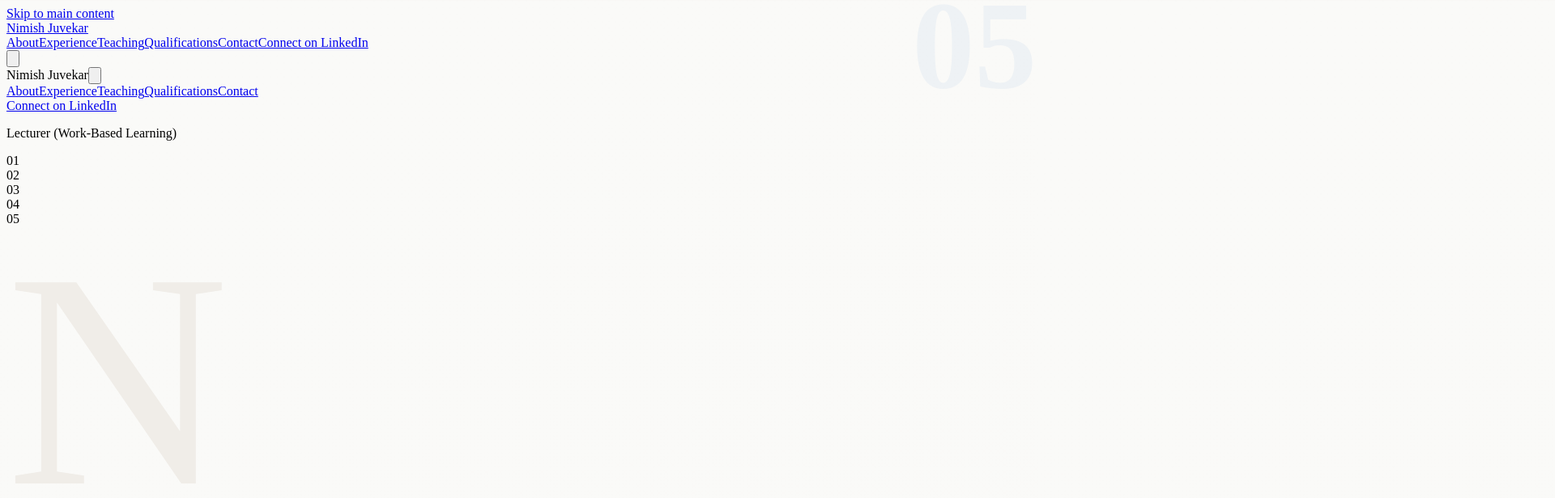
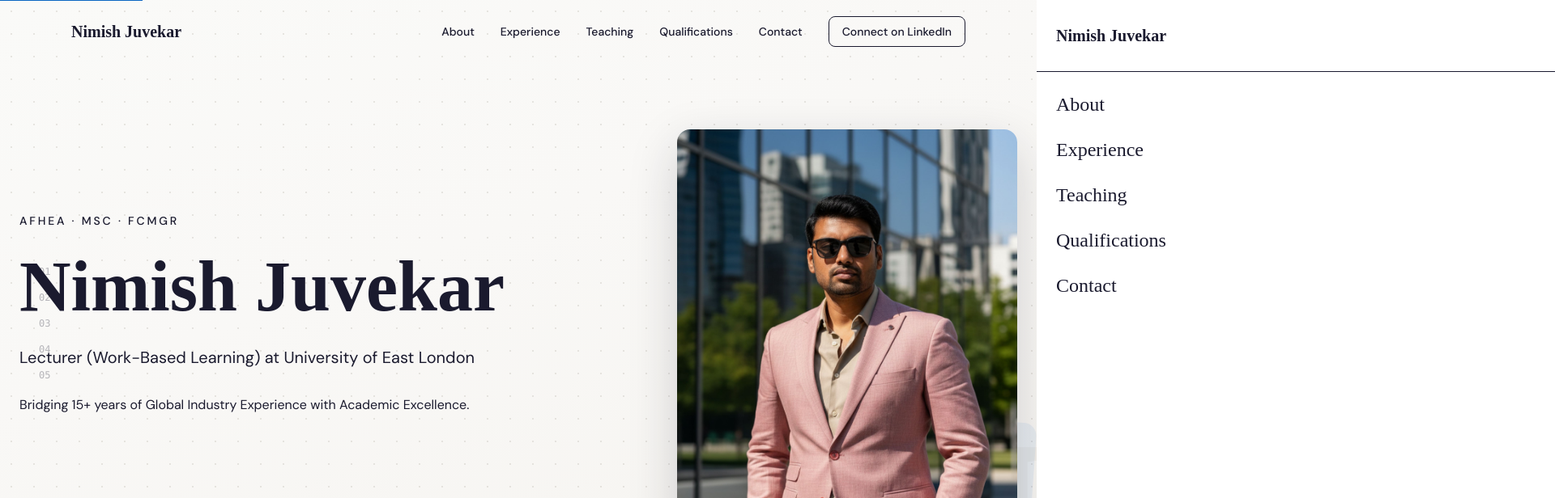
Before and after one commit to ashok-1986/nimish-juvekar-portfolio, a Next.js app: page / in a window 1280 px wide. Shown: the top 616 px of the page at 81% size, 1920 px wide, since content can reach past the window. Built offline with nearby package versions, Linux system fonts and the light colour scheme.

Commit message:
Restore original globals.css and append enhancements

```diff
--- a/app/globals.css
+++ b/app/globals.css
@@ -1,5 +1,115 @@
-/* ─── PASTE THESE ADDITIONS INTO YOUR globals.css ─────────────────────────── */
-/* Add after your existing :root block */
+@import "tailwindcss";
+
+:root {
+  --navy: #1A1A2E;
+  --blue: #0A66C2;
+  --ivory: #F9F8F6;
+  --sky-tint: #EAF2FB;
+  --slate: #5A5A6E;
+  --mist: #E8E4DC;
+  --white: #FFFFFF;
+}
+
+@theme inline {
+  --color-background: var(--ivory);
+  --color-foreground: var(--navy);
+  --color-accent: var(--blue);
+  --color-section-bg: var(--sky-tint);
+  --color-body-text: var(--slate);
+  --color-border: var(--mist);
+  --color-navy: var(--navy);
+  --color-white: var(--white);
+
+  --font-sans: var(--font-dm-sans), system-ui, sans-serif;
+  --font-serif: "Times New Roman", Times, serif;
+
+  --text-clamp-hero: clamp(52px, 7vw, 88px);
+  --text-clamp-section-h2: clamp(32px, 4vw, 48px);
+  --text-clamp-stats: clamp(40px, 5vw, 56px);
+}
+
+h1, h2, h3, h4, h5, h6 {
+  font-family: var(--font-serif);
+}
+
+body {
+  background: var(--ivory);
+  color: var(--navy);
+  font-family: var(--font-sans);
+  font-size: 15px;
+  line-height: 1.65;
+}
+
+.font-serif {
+  font-family: var(--font-serif);
+}
+
+.text-clamp-hero {
+  font-size: var(--text-clamp-hero);
+  font-weight: 600;
+  line-height: 1.1;
+}
+
+.text-clamp-section-h2 {
+  font-size: var(--text-clamp-section-h2);
+  font-weight: 600;
+  line-height: 1.2;
+}
+
+.text-clamp-stats {
+  font-size: var(--text-clamp-stats);
+  font-weight: 600;
+}
+
+.card-title {
+  font-size: 18px;
+  font-weight: 600;
+}
+
+.label, .tag {
+  font-size: 12px;
+  font-weight: 500;
+  text-transform: uppercase;
+  letter-spacing: 0.5px;
+}
+
+.skip-link {
+  position: absolute;
+  top: -40px;
+  left: 0;
+  background: var(--blue);
+  color: var(--white);
+  padding: 8px 16px;
+  z-index: 100;
+  transition: top 0.2s;
+}
+
+.skip-link:focus {
+  top: 0;
+}
+
+@media (prefers-reduced-motion: reduce) {
+  *,
+  *::before,
+  *::after {
+    animation-duration: 0.01ms !important;
+    animation-iteration-count: 1 !important;
+    transition-duration: 0.01ms !important;
+    scroll-behavior: auto !important;
+  }
+}
+
+.glass {
+  background: rgba(255, 255, 255, 0.7);
+  backdrop-filter: blur(12px);
+  -webkit-backdrop-filter: blur(12px);
+}
+
+.glass-dark {
+  background: rgba(26, 26, 46, 0.7);
+  backdrop-filter: blur(12px);
+  -webkit-backdrop-filter: blur(12px);
+}
 
 /* ─── Enhanced spacing — consistent side padding ────────────────────────── */
 .container {
--- a/package.json
+++ b/package.json
@@ -9,11 +9,14 @@
     "lint": "eslint"
   },
   "dependencies": {
+    "@iconify/react": "^6.0.2",
     "clsx": "^2.1.1",
     "gsap": "^3.14.2",
+    "lenis": "^1.3.20",
     "lucide-react": "^1.0.1",
     "next": "16.2.1",
     "react": "19.2.4",
+    "react-countup": "^6.5.3",
     "react-dom": "19.2.4"
   },
   "devDependencies": {
```
Also changed, not shown: 1 other file (tests, documents, lock files or other folders).
